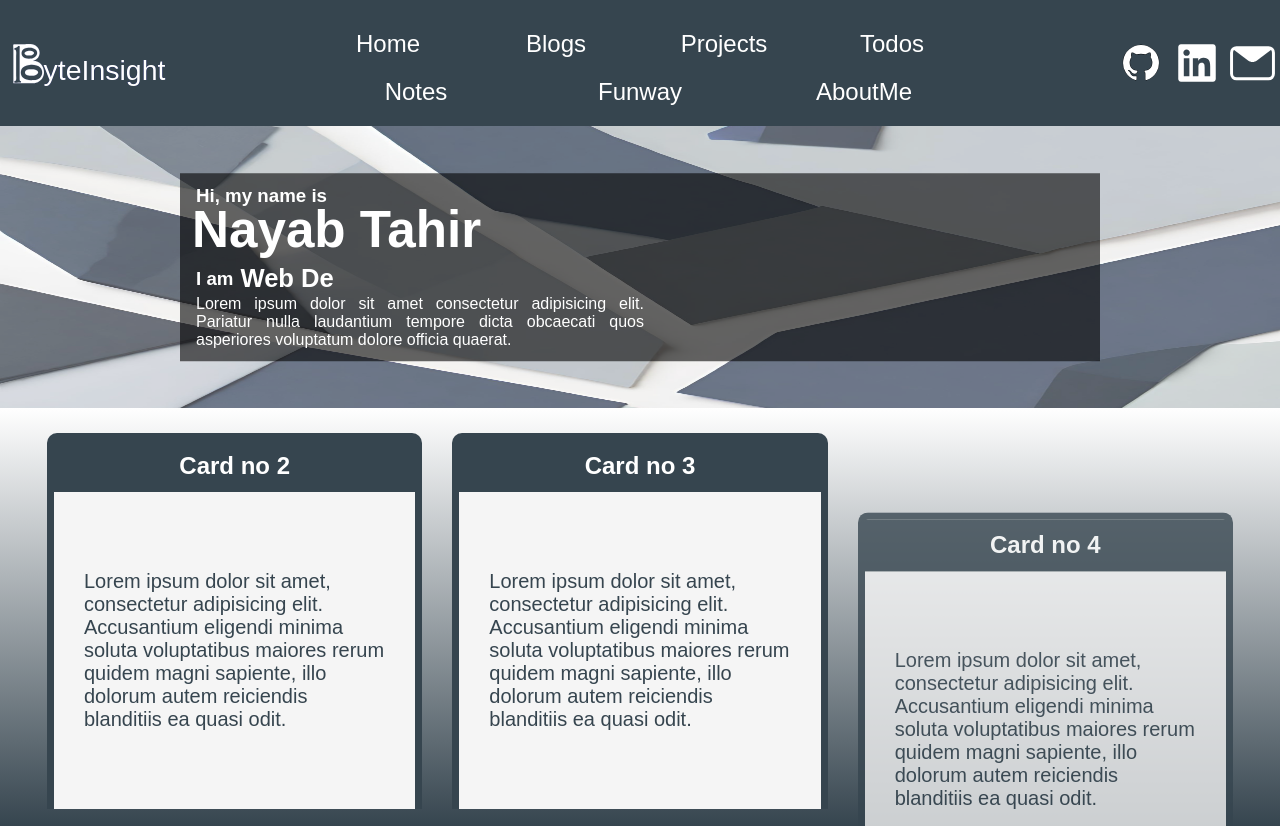
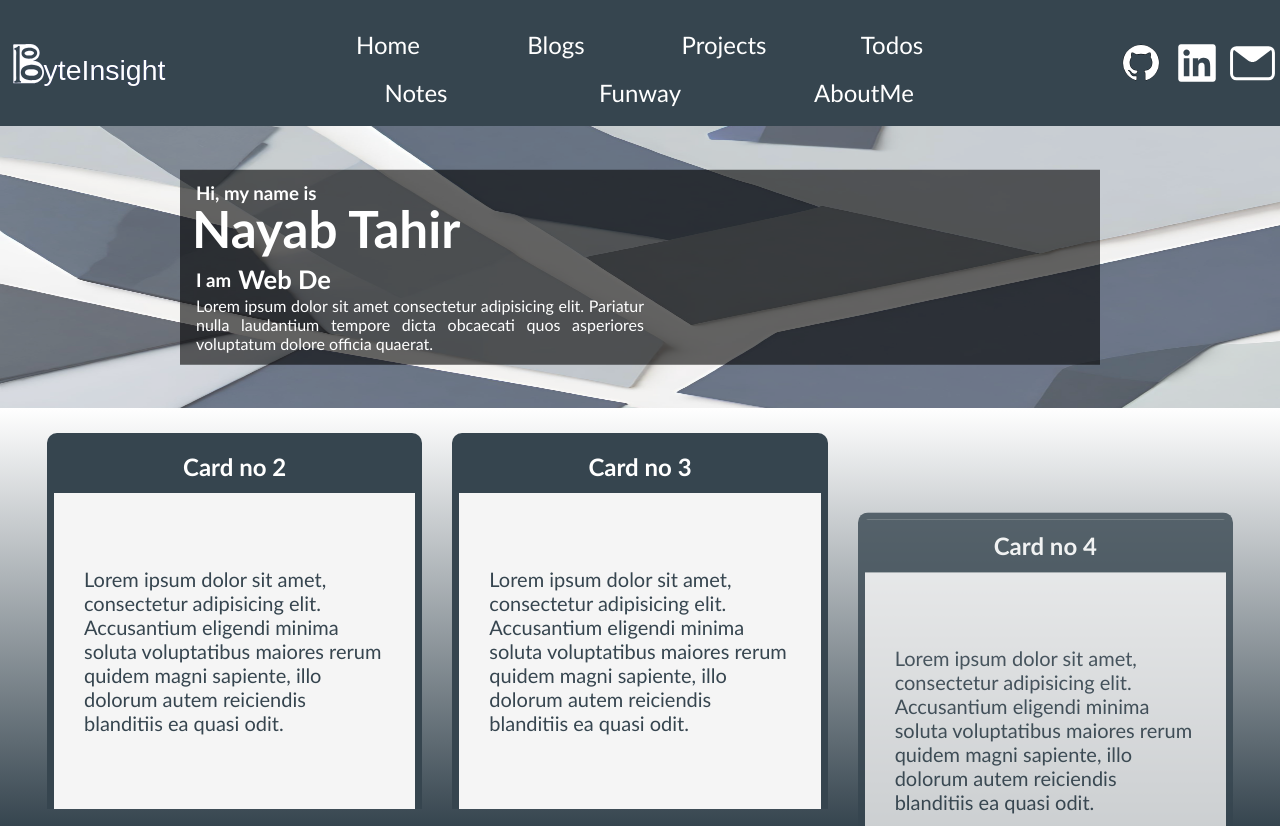
Before and after one commit to Nayab-Tahir/ByteInsight, a React (Create React App) app: page / in a window 1280 px wide. Built offline with nearby package versions, Linux system fonts and the light colour scheme.

Commit message:
changes in fonts

```diff
--- a/src/components/Background/Background.module.css
+++ b/src/components/Background/Background.module.css
@@ -24,7 +24,7 @@
   background: rgba(0, 0, 0, 0.6);
   color: white;
   padding: 12px;
-  font-family: sans-serif;
+  font-family: 'Trebuchet MS', sans-serif;
   width: 70%;
   margin: 0;
 }
--- a/src/components/Header/Navigation/Navigation.module.css
+++ b/src/components/Header/Navigation/Navigation.module.css
@@ -13,7 +13,7 @@
     height: 3rem;
     width: 98px;
     justify-content: center;
-    font-family: sans-serif;
+    font-family: 'Trebuchet MS', sans-serif;
     font-size: 1.5rem;
     display: flex;
     align-items: center;
--- a/src/components/Home/HomeContent.module.css
+++ b/src/components/Home/HomeContent.module.css
@@ -21,7 +21,8 @@
     flex-direction: column;
     justify-content: space-between;
     margin: 0 15px;
-    font-family: sans-serif;
+    /* font-family: sans-serif; */
+    font-family: 'Trebuchet MS', sans-serif;
 }
 
 .homeCardTitle{
```
